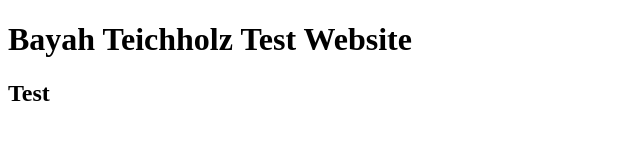
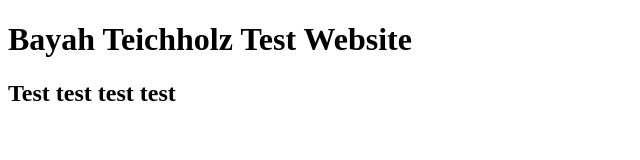
Before and after one commit to batyahteichholz/my-repo, a plain HTML site: page index.html in a window 1280 px wide. Shown: the whole page, without its empty margins (0-640 px from the left). Drawn offline with Linux system fonts and the light colour scheme.

Commit message:
Update4 index.html
ADD

```diff
--- a/index.html
+++ b/index.html
@@ -7,6 +7,6 @@
 </head>
 <body>
    <h1>Bayah Teichholz Test Website</h1>
-    <h2>Test</h2>
+    <h2>Test test test test</h2>
 </body>
 </html>
```
